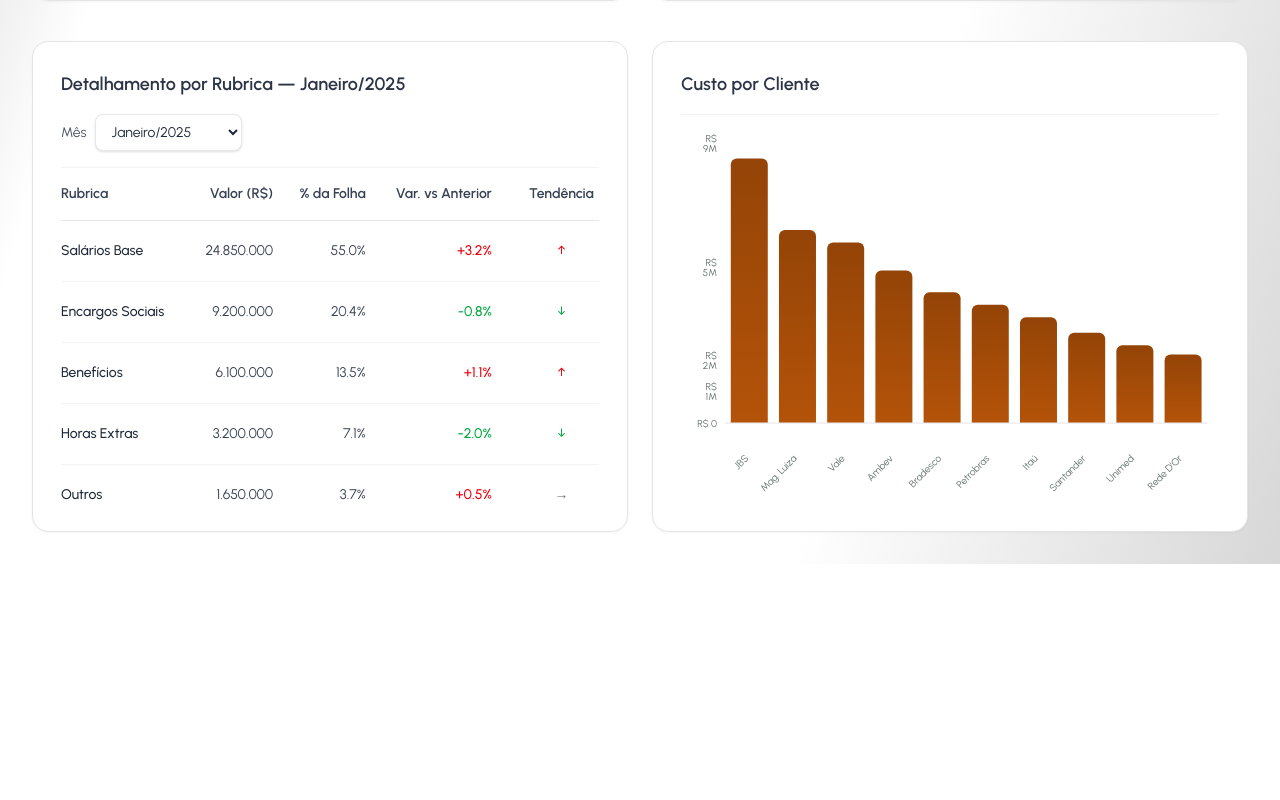
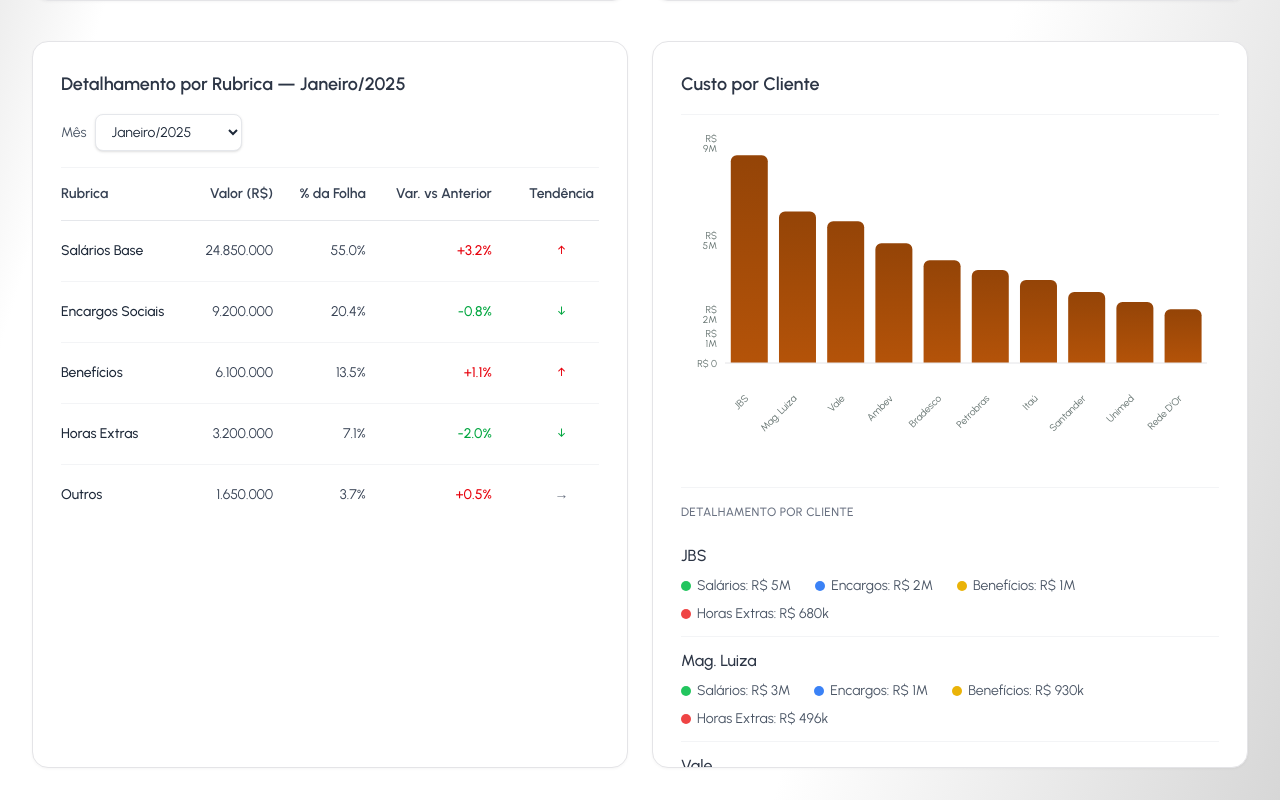
Before and after one commit to tria-company/dashboard-medmais, a Next.js app: page /custos in a window 1280 px wide. Shown: the part 1031-1831 px from the top of the page. Before the commit the page ends 1595 px from the top, so only its background shows below. Built offline with nearby package versions, Linux system fonts and the light colour scheme.

Commit message:
atualiza

```diff
--- a/components/dashboard/custos/CostByClientChartCard.tsx
+++ b/components/dashboard/custos/CostByClientChartCard.tsx
@@ -9,7 +9,11 @@
   YAxis,
 } from "recharts";
 import CardBase from "@/components/dashboard/CardBase";
-import { costByClient } from "@/lib/mock/costs";
+import {
+  COST_COMPOSITION_COLORS,
+  costByClientDetail,
+  type CostByClientDetailItem,
+} from "@/lib/mock/costs";
 
 const BAR_COLOR = "#B45309";
 const AXIS_LABEL_COLOR = "#63716E";
@@ -54,7 +58,7 @@
   payload,
 }: {
   active?: boolean;
-  payload?: Array<{ payload: { cliente: string; valor: number } }>;
+  payload?: Array<{ payload: CostByClientDetailItem }>;
 }): React.ReactElement | null {
   if (!active || !payload?.length) return null;
   const p = payload[0]?.payload;
@@ -64,9 +68,37 @@
       className="rounded-lg border border-gray-200 bg-white px-3 py-2 text-sm shadow-md"
       role="tooltip"
     >
-      <span className="font-medium text-gray-800">
-        {p.cliente}: {formatCurrency(p.valor)}
-      </span>
+      <p className="mb-2 font-medium text-gray-800">{p.cliente}</p>
+      <ul className="flex flex-col gap-1">
+        <li className="flex items-center gap-2">
+          <span
+            className="h-2.5 w-2.5 shrink-0 rounded-full"
+            style={{ backgroundColor: COST_COMPOSITION_COLORS.salarios }}
+          />
+          Salários: {formatCurrency(p.salarios)}
+        </li>
+        <li className="flex items-center gap-2">
+          <span
+            className="h-2.5 w-2.5 shrink-0 rounded-full"
+            style={{ backgroundColor: COST_COMPOSITION_COLORS.encargos }}
+          />
+          Encargos: {formatCurrency(p.encargos)}
+        </li>
+        <li className="flex items-center gap-2">
+          <span
+            className="h-2.5 w-2.5 shrink-0 rounded-full"
+            style={{ backgroundColor: COST_COMPOSITION_COLORS.beneficios }}
+          />
+          Benefícios: {formatCurrency(p.beneficios)}
+        </li>
+        <li className="flex items-center gap-2">
+          <span
+            className="h-2.5 w-2.5 shrink-0 rounded-full"
+            style={{ backgroundColor: COST_COMPOSITION_COLORS.horasExtras }}
+          />
+          Horas Extras: {formatCurrency(p.horasExtras)}
+        </li>
+      </ul>
     </div>
   );
 }
@@ -79,8 +111,46 @@
   return `rgb(${Math.round(r)}, ${Math.round(g)}, ${Math.round(b)})`;
 }
 
+function DetailRow({ item }: { item: CostByClientDetailItem }): React.ReactElement {
+  return (
+    <div className="border-b border-gray-100 py-3 last:border-b-0">
+      <p className="mb-2 font-medium text-[#2c3545]">{item.cliente}</p>
+      <div className="flex flex-wrap gap-x-6 gap-y-2 text-sm text-gray-600">
+        <span className="flex items-center gap-1.5">
+          <span
+            className="h-2.5 w-2.5 shrink-0 rounded-full"
+            style={{ backgroundColor: COST_COMPOSITION_COLORS.salarios }}
+          />
+          Salários: {formatCurrency(item.salarios)}
+        </span>
+        <span className="flex items-center gap-1.5">
+          <span
+            className="h-2.5 w-2.5 shrink-0 rounded-full"
+            style={{ backgroundColor: COST_COMPOSITION_COLORS.encargos }}
+          />
+          Encargos: {formatCurrency(item.encargos)}
+        </span>
+        <span className="flex items-center gap-1.5">
+          <span
+            className="h-2.5 w-2.5 shrink-0 rounded-full"
+            style={{ backgroundColor: COST_COMPOSITION_COLORS.beneficios }}
+          />
+          Benefícios: {formatCurrency(item.beneficios)}
+        </span>
+        <span className="flex items-center gap-1.5">
+          <span
+            className="h-2.5 w-2.5 shrink-0 rounded-full"
+            style={{ backgroundColor: COST_COMPOSITION_COLORS.horasExtras }}
+          />
+          Horas Extras: {formatCurrency(item.horasExtras)}
+        </span>
+      </div>
+    </div>
+  );
+}
+
 export default function CostByClientChartCard(): React.ReactElement {
-  const maxVal = Math.max(...costByClient.map((d) => d.valor));
+  const maxVal = Math.max(...costByClientDetail.map((d) => d.valor));
   const yDomain = [0, Math.ceil(maxVal / 1_000_000) * 1_000_000];
   const yTicks = [0, 1_000_000, 2_000_000, 5_000_000, 9_000_000].filter(
     (t) => t <= yDomain[1]
@@ -96,10 +166,10 @@
           Custo por Cliente
         </h2>
       </div>
-      <div className="h-[380px] w-full min-w-0 lg:h-[400px]">
+      <div className="h-[320px] w-full min-w-0 lg:h-[340px]">
         <ResponsiveContainer width="100%" height="100%">
           <BarChart
-            data={costByClient}
+            data={costByClientDetail}
             margin={{ top: 12, right: 12, left: 0, bottom: 56 }}
             barCategoryGap="12%"
             barGap={2}
@@ -144,6 +214,14 @@
           </BarChart>
         </ResponsiveContainer>
       </div>
+      <div className="mt-4 max-h-[280px] overflow-y-auto border-t border-gray-100 pt-4">
+        <p className="mb-3 text-xs font-medium uppercase tracking-wide text-gray-500">
+          Detalhamento por cliente
+        </p>
+        {costByClientDetail.map((item) => (
+          <DetailRow key={item.cliente} item={item} />
+        ))}
+      </div>
     </CardBase>
   );
 }
--- a/components/dashboard/custos/CostsKpiMiniCard.tsx
+++ b/components/dashboard/custos/CostsKpiMiniCard.tsx
@@ -8,6 +8,7 @@
   custoMedio: "/people.svg",
   crescimento: "/ArrowRight.svg",
   margem: "/checked.svg",
+  horasExtras: "/clock.svg",
 };
 
 function getIconFilter(icon: KpiCostItem["icon"]): string {
@@ -20,6 +21,8 @@
       return "brightness(0) saturate(100%) invert(55%) sepia(90%) saturate(800%) hue-rotate(360deg)";
     case "margem":
       return "brightness(0) saturate(100%) invert(32%) sepia(78%) saturate(1200%) hue-rotate(100deg)";
+    case "horasExtras":
+      return "brightness(0) saturate(100%) invert(25%) sepia(90%) saturate(2000%) hue-rotate(350deg)";
     default:
       return "none";
   }
--- a/lib/mock/costs.ts
+++ b/lib/mock/costs.ts
@@ -3,7 +3,7 @@
  * Replace with API calls when backend is ready.
  */
 
-export type KpiCostIcon = "folha" | "custoMedio" | "crescimento" | "margem";
+export type KpiCostIcon = "folha" | "custoMedio" | "crescimento" | "margem" | "horasExtras";
 
 export interface KpiCostItem {
   label: string;
@@ -46,6 +46,14 @@
   valor: number;
 }
 
+/** Cost by client with breakdown (Salários, Encargos, Benefícios, Horas Extras). */
+export interface CostByClientDetailItem extends CostByClientItem {
+  salarios: number;
+  encargos: number;
+  beneficios: number;
+  horasExtras: number;
+}
+
 export const kpisCosts: KpiCostItem[] = [
   {
     label: "Folha Total",
@@ -74,6 +82,13 @@
     variationLabel: "+1.5% vs mês anterior",
     variationPositive: true,
     icon: "margem",
+  },
+  {
+    label: "Valor Total em Horas Extras",
+    value: "R$ 28,4k",
+    variationLabel: "+8.2% vs mês anterior",
+    variationPositive: false,
+    icon: "horasExtras",
   },
 ];
 
@@ -174,6 +189,20 @@
   { cliente: "Rede D'Or", valor: 2_200_000 },
 ];
 
+/** Cost by client with detailed breakdown for the card. */
+export const costByClientDetail: CostByClientDetailItem[] = [
+  { cliente: "JBS", valor: 8_500_000, salarios: 4_675_000, encargos: 1_870_000, beneficios: 1_275_000, horasExtras: 680_000 },
+  { cliente: "Mag. Luiza", valor: 6_200_000, salarios: 3_410_000, encargos: 1_364_000, beneficios: 930_000, horasExtras: 496_000 },
+  { cliente: "Vale", valor: 5_800_000, salarios: 3_190_000, encargos: 1_276_000, beneficios: 870_000, horasExtras: 464_000 },
+  { cliente: "Ambev", valor: 4_900_000, salarios: 2_695_000, encargos: 1_078_000, beneficios: 735_000, horasExtras: 392_000 },
+  { cliente: "Bradesco", valor: 4_200_000, salarios: 2_310_000, encargos: 924_000, beneficios: 630_000, horasExtras: 336_000 },
+  { cliente: "Petrobras", valor: 3_800_000, salarios: 2_090_000, encargos: 836_000, beneficios: 570_000, horasExtras: 304_000 },
+  { cliente: "Itaú", valor: 3_400_000, salarios: 1_870_000, encargos: 748_000, beneficios: 510_000, horasExtras: 272_000 },
+  { cliente: "Santander", valor: 2_900_000, salarios: 1_595_000, encargos: 638_000, beneficios: 435_000, horasExtras: 232_000 },
+  { cliente: "Unimed", valor: 2_500_000, salarios: 1_375_000, encargos: 550_000, beneficios: 375_000, horasExtras: 200_000 },
+  { cliente: "Rede D'Or", valor: 2_200_000, salarios: 1_210_000, encargos: 484_000, beneficios: 330_000, horasExtras: 176_000 },
+];
+
 export const COST_COMPOSITION_COLORS = {
   salarios: "#22C55E",
   encargos: "#3B82F6",
```
